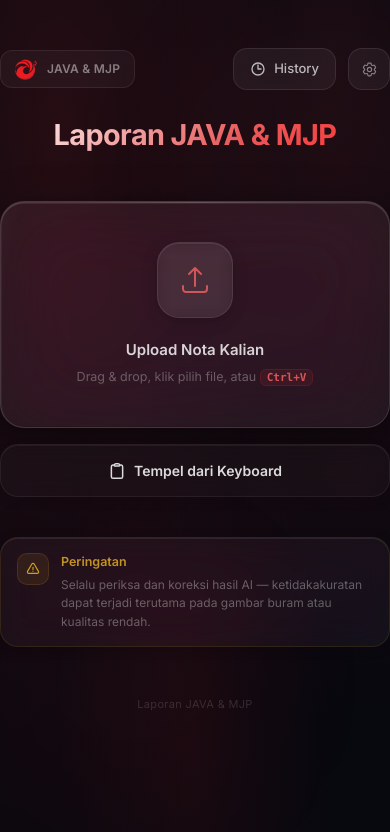
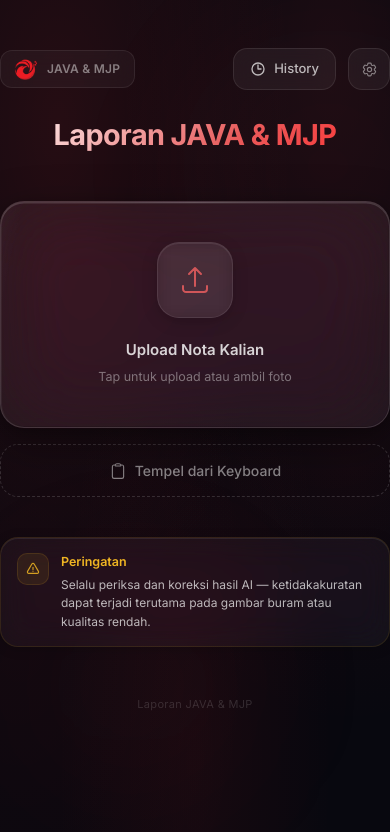
Before and after one commit to qodirs30/Transcript-Nota, a React (Vite) app in the folder client/: page / in a window 390 px wide. Both pictures are taken after a click on the button "amiiiiiinnnn". Shown: the top 832 px of the page. Built offline with nearby package versions, Linux system fonts and the light colour scheme.

Commit message:
style: fix mobile UI padding and typography per user feedback

```diff
--- a/client/src/components/ImageUploader.tsx
+++ b/client/src/components/ImageUploader.tsx
@@ -153,17 +153,8 @@ export default function ImageUploader({ onImageSelect }: ImageUploaderProps) {
           }}>
             {isDragging ? 'Lepaskan di sini!' : 'Upload Nota Kalian'}
           </p>
-          <p style={{ fontSize: '12.5px', color: 'rgba(255,255,255,0.3)', lineHeight: 1.5 }}>
-            Drag & drop, klik pilih file, atau{' '}
-            <kbd style={{
-              fontSize: '11px',
-              fontWeight: 600,
-              color: 'rgba(255,100,100,0.8)',
-              background: 'rgba(255,49,49,0.08)',
-              border: '1px solid rgba(255,49,49,0.15)',
-              padding: '1px 6px',
-              borderRadius: '6px',
-            }}>Ctrl+V</kbd>
+          <p style={{ fontSize: '12.5px', color: 'rgba(255,255,255,0.4)', lineHeight: 1.5 }}>
+            Tap untuk upload atau ambil foto
           </p>
         </div>
 
@@ -182,34 +173,33 @@ export default function ImageUploader({ onImageSelect }: ImageUploaderProps) {
         style={{
           borderRadius: '18px',
           padding: '14px 20px',
-          background: 'rgba(255,255,255,0.03)',
-          border: '1px solid rgba(255,255,255,0.06)',
-          backdropFilter: 'blur(12px)',
+          background: 'transparent',
+          border: '1px dashed rgba(255,255,255,0.15)',
           display: 'flex',
           alignItems: 'center',
           justifyContent: 'center',
           gap: '8px',
-          color: 'rgba(255,255,255,0.85)',
+          color: 'rgba(255,255,255,0.5)',
           fontSize: '14px',
-          fontWeight: 600,
+          fontWeight: 500,
           cursor: 'pointer',
           transition: 'all 0.2s ease',
-          boxShadow: '0 4px 12px rgba(0,0,0,0.1), inset 0 1px 0 rgba(255,255,255,0.05)',
+          boxShadow: 'none',
           width: '100%',
         }}
         onMouseEnter={(e: React.MouseEvent<HTMLButtonElement>) => {
-          e.currentTarget.style.background = 'rgba(255,49,49,0.08)'
-          e.currentTarget.style.borderColor = 'rgba(255,49,49,0.2)'
-          e.currentTarget.style.color = '#ff6464'
+          e.currentTarget.style.background = 'rgba(255,255,255,0.02)'
+          e.currentTarget.style.borderColor = 'rgba(255,255,255,0.25)'
+          e.currentTarget.style.color = 'rgba(255,255,255,0.8)'
         }}
         onMouseLeave={(e: React.MouseEvent<HTMLButtonElement>) => {
-          e.currentTarget.style.background = 'rgba(255,255,255,0.03)'
-          e.currentTarget.style.borderColor = 'rgba(255,255,255,0.06)'
-          e.currentTarget.style.color = 'rgba(255,255,255,0.85)'
+          e.currentTarget.style.background = 'transparent'
+          e.currentTarget.style.borderColor = 'rgba(255,255,255,0.15)'
+          e.currentTarget.style.color = 'rgba(255,255,255,0.5)'
         }}
         whileTap={{ scale: 0.98 }}
       >
-        <svg style={{ width: '18px', height: '18px' }} fill="none" viewBox="0 0 24 24" stroke="currentColor" strokeWidth={2}>
+        <svg style={{ width: '18px', height: '18px' }} fill="none" viewBox="0 0 24 24" stroke="currentColor" strokeWidth={1.5}>
           <path strokeLinecap="round" strokeLinejoin="round" d="M15.666 3.888A2.25 2.25 0 0013.5 2.25h-3c-1.03 0-1.9.693-2.166 1.638m7.332 0c.055.194.084.4.084.612v0a.75.75 0 01-.75.75H9a.75.75 0 01-.75-.75v0c0-.212.03-.418.084-.612m7.332 0c.646.049 1.288.11 1.927.184 1.1.128 1.907 1.077 1.907 2.185V19.5a2.25 2.25 0 01-2.25 2.25H6.75A2.25 2.25 0 014.5 19.5V6.257c0-1.108.806-2.057 1.907-2.185a48.208 48.208 0 011.927-.184" />
         </svg>
         Tempel dari Keyboard
--- a/client/src/components/WarningBanner.tsx
+++ b/client/src/components/WarningBanner.tsx
@@ -26,8 +26,8 @@ export default function WarningBanner() {
           </svg>
         </div>
         <div>
-          <p style={{ fontSize: '12.5px', fontWeight: 600, color: 'rgba(251,191,36,0.75)', marginBottom: '3px' }}>Peringatan</p>
-          <p style={{ fontSize: '12px', color: 'rgba(255,255,255,0.33)', lineHeight: 1.55 }}>
+          <p style={{ fontSize: '12.5px', fontWeight: 600, color: 'rgba(251,191,36,0.95)', marginBottom: '3px' }}>Peringatan</p>
+          <p style={{ fontSize: '12px', color: 'rgba(255,255,255,0.7)', lineHeight: 1.55 }}>
             Selalu periksa dan koreksi hasil AI — ketidakakuratan dapat terjadi terutama pada gambar buram atau kualitas rendah.
           </p>
         </div>
--- a/client/src/pages/HistoryPage.tsx
+++ b/client/src/pages/HistoryPage.tsx
@@ -194,20 +194,21 @@ export default function HistoryPage({ onBack }: { onBack: () => void }) {
           {/* Sales Chart */}
           <motion.div
             initial={{ opacity: 0, y: 20 }} animate={{ opacity: 1, y: 0 }} transition={{ ...springConfig, delay: 0.1 }}
-            className="glass-card-elevated p-8 sm:p-10 lg:p-12 rounded-[2rem] relative overflow-hidden"
+            className="glass-card-elevated p-5 sm:p-8 lg:p-10 rounded-[2rem] relative overflow-hidden border border-white/10"
           >
             <div className="absolute inset-0 bg-gradient-to-br from-white/[0.02] to-transparent pointer-events-none" />
             <h2 className="text-white/90 font-semibold mb-6 text-lg tracking-tight">Tren Penjualan Bulanan</h2>
             <div className="h-64 w-full">
               {salesData.length > 0 ? (
                 <ResponsiveContainer width="100%" height="100%">
-                  <BarChart data={salesData} margin={{ top: 10, right: 10, left: -20, bottom: 0 }}>
+                  <BarChart data={salesData} margin={{ top: 20, right: 10, left: -20, bottom: 0 }}>
                     <XAxis dataKey="name" stroke="rgba(255,255,255,0.4)" fontSize={12} tickLine={false} axisLine={false} dy={10} />
                     <YAxis stroke="rgba(255,255,255,0.4)" fontSize={12} tickLine={false} axisLine={false} allowDecimals={false} dx={-10} />
                     <Tooltip
                       cursor={{ fill: 'rgba(255,255,255,0.04)', radius: 8 }}
-                      contentStyle={{ background: 'rgba(20,20,20,0.7)', backdropFilter: 'blur(16px)', border: '1px solid rgba(255,255,255,0.1)', borderRadius: '16px', color: 'white', boxShadow: '0 8px 32px rgba(0,0,0,0.4)' }}
+                      contentStyle={{ background: 'rgba(20,20,20,0.85)', backdropFilter: 'blur(16px)', border: '1px solid rgba(255,255,255,0.15)', borderRadius: '12px', color: 'white', boxShadow: '0 8px 32px rgba(0,0,0,0.4)' }}
                       itemStyle={{ color: '#fff', fontWeight: 500 }}
+                      position={{ y: -10 }}
                     />
                     <Bar dataKey="sales" name="Transaksi" fill="rgba(255, 255, 255, 0.8)" radius={[6, 6, 6, 6]} barSize={32} />
                   </BarChart>
@@ -222,20 +223,21 @@ export default function HistoryPage({ onBack }: { onBack: () => void }) {
 
           <motion.div
             initial={{ opacity: 0, y: 20 }} animate={{ opacity: 1, y: 0 }} transition={{ ...springConfig, delay: 0.2 }}
-            className="glass-card-elevated p-8 sm:p-10 lg:p-12 rounded-[2rem] relative overflow-hidden"
+            className="glass-card-elevated p-5 sm:p-8 lg:p-10 rounded-[2rem] relative overflow-hidden border border-white/10"
           >
             <div className="absolute inset-0 bg-gradient-to-br from-white/[0.02] to-transparent pointer-events-none" />
             <h2 className="text-white/90 font-semibold mb-6 text-lg tracking-tight">Distribusi Brand</h2>
-            <div className="h-64 w-full flex items-center justify-center">
+            <div className="h-64 w-full relative flex items-center justify-center">
               {brandData.length > 0 ? (
+                <>
                   <ResponsiveContainer width="100%" height="100%">
                     <PieChart>
                       <Pie
                         data={brandData}
                         cx="50%"
-                      cy="50%"
-                      innerRadius={70}
-                      outerRadius={90}
+                        cy="45%"
+                        innerRadius={65}
+                        outerRadius={85}
                         paddingAngle={6}
                         dataKey="value"
                         stroke="none"
@@ -246,11 +248,24 @@ export default function HistoryPage({ onBack }: { onBack: () => void }) {
                         ))}
                       </Pie>
                       <Tooltip
-                      contentStyle={{ background: 'rgba(20,20,20,0.7)', backdropFilter: 'blur(16px)', border: '1px solid rgba(255,255,255,0.1)', borderRadius: '16px', color: 'white', boxShadow: '0 8px 32px rgba(0,0,0,0.4)' }}
+                        contentStyle={{ background: 'rgba(20,20,20,0.85)', backdropFilter: 'blur(16px)', border: '1px solid rgba(255,255,255,0.15)', borderRadius: '12px', color: 'white', boxShadow: '0 8px 32px rgba(0,0,0,0.4)' }}
                         itemStyle={{ color: '#fff', fontWeight: 500 }}
+                      />
+                      <Legend
+                        verticalAlign="bottom"
+                        height={36}
+                        iconType="circle"
+                        wrapperStyle={{ fontSize: '12px', color: 'rgba(255,255,255,0.7)', paddingTop: '10px' }}
                       />
                     </PieChart>
                   </ResponsiveContainer>
+
+                  {/* Central Label */}
+                  <div className="absolute inset-0 flex flex-col items-center justify-center pointer-events-none pb-[36px]">
+                    <span className="text-3xl font-bold text-white/90">{filteredHistory.length}</span>
+                    <span className="text-[11px] uppercase tracking-wider text-white/50 font-medium mt-0.5">Total</span>
+                  </div>
+                </>
               ) : (
                 <div className="w-full h-full flex items-center justify-center text-white/30 text-sm font-medium">
                   Belum ada data
@@ -263,9 +278,9 @@ export default function HistoryPage({ onBack }: { onBack: () => void }) {
         {/* History List/Table */}
         <motion.div
           initial={{ opacity: 0, y: 20 }} animate={{ opacity: 1, y: 0 }} transition={{ ...springConfig, delay: 0.3 }}
-          className="glass-card-elevated rounded-[2rem] overflow-hidden relative"
+          className="glass-card-elevated rounded-[2rem] overflow-hidden relative border border-white/10"
         >
-          <div className="px-8 py-6 sm:px-10 sm:py-8 lg:px-12 lg:py-10 border-b border-white/5 flex items-center justify-between">
+          <div className="px-5 py-5 sm:px-8 sm:py-6 lg:px-10 lg:py-8 border-b border-white/5 flex items-center justify-between">
             <h2 className="text-white/90 font-semibold text-xl tracking-tight">Data Transaksi ({filteredHistory.length})</h2>
           </div>
 
```
Lines whose indentation alone changed are shown as unchanged.
